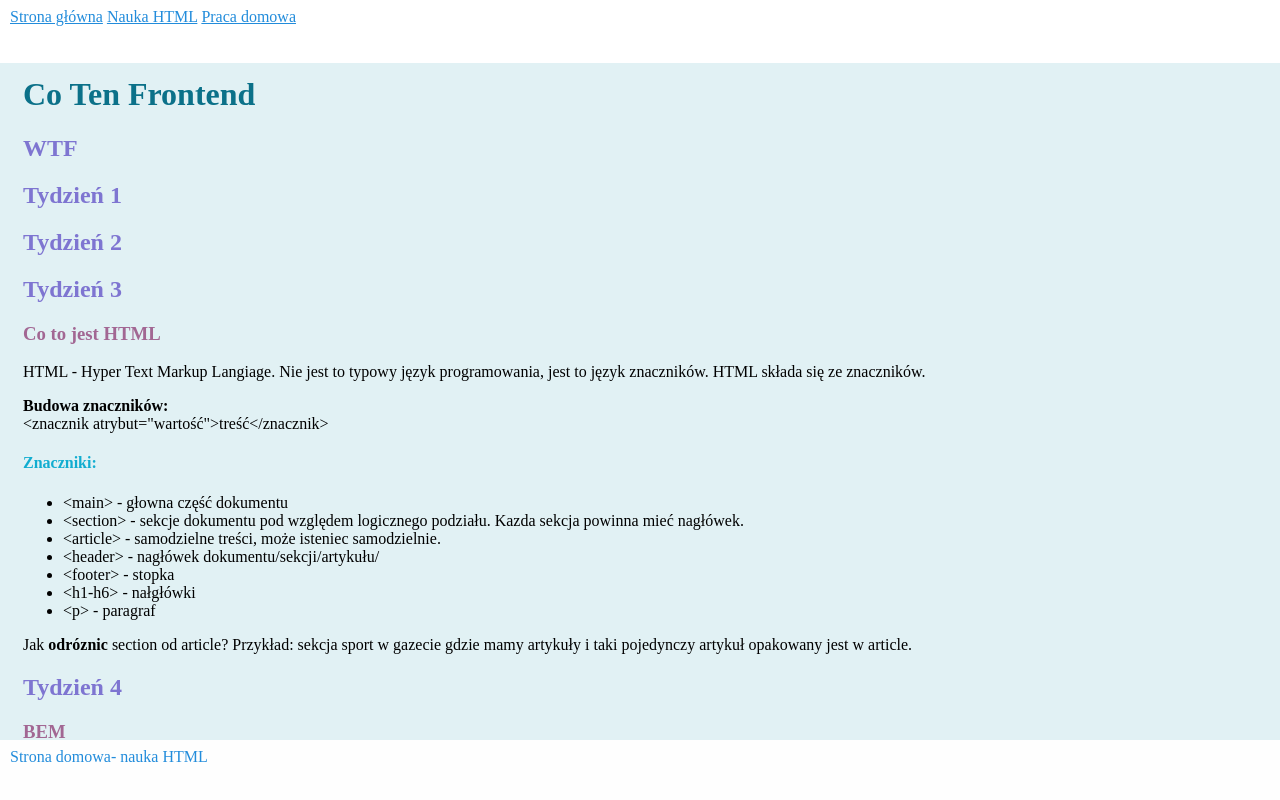
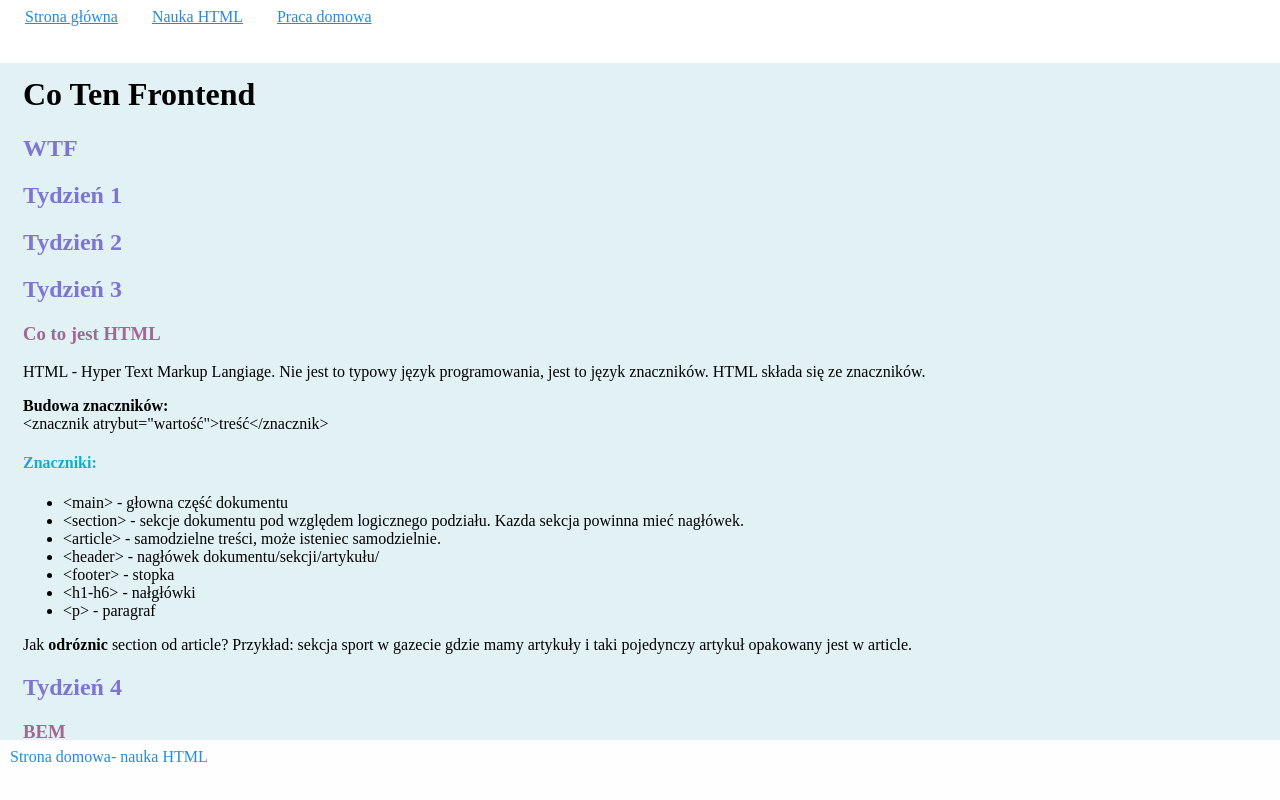
Before and after one commit to patrycjakurosz/homepage, a plain HTML site: page index.html in a window 1280 px wide. Shown: the top 800 px of the page. Drawn offline with Linux system fonts and the light colour scheme.

Commit message:
adding navigation on each subpage

```diff
--- a/index.html
+++ b/index.html
@@ -11,13 +11,14 @@
 <body>
     <header class="header">
         <nav class="menu">
-            <a class="menu-item" href="index.html">Strona główna</a>
-            <a class="menu-item" href="nauka-html.html">Nauka HTML</a>
-            <a class="menu-item" href="praca-domowa.html">Praca domowa</a>
+            <a class="menu__item menu__item--homepage" href="index.html">Strona główna</a>
+            <a class="menu__item" href="nauka-html.html">Nauka HTML</a>
+            <a class="menu__item" href="praca-domowa.html">Praca domowa</a>
         </nav>
     </header>
-    <main>
-        <h1 class = "main-header">Co Ten Frontend</h1>
+    <main class = "main">
+        <header class = "main__header">
+        <h1 class = "header-h1">Co Ten Frontend</h1>
         <h2 class = "header-h2 header-h2--js"></h2>
 
         <section class="container">
--- a/main.js
+++ b/main.js
@@ -1,3 +1,3 @@
-const heading = document.querySelector('.header-h2--js');
+const heading = document.querySelector(".header-h2--js");
 
-heading.innerHTML = 'WTF'
+heading.innerHTML = "WTF";
--- a/style.css
+++ b/style.css
@@ -1,28 +1,28 @@
 body {
-  background: #E1F1F4;
+  background: #e1f1f4;
   position: relative;
-
 }
-main {
+.main {
   max-width: 1000px;
   margin-top: 50px;
   margin-bottom: 50px;
   padding: 5px 5px 5px 15px;
 }
-.menu-item {
-    color: #228CDB;
+.menu__item {
+  color: #228cdb;
+  padding: 15px;
 }
-.main-header {
-    color: #0B7189;
+.head {
+  color: #0b7189;
 }
 .header-h2 {
-    color: #7E75D1;
+  color: #7e75d1;
 }
 .header-h3 {
-    color: #A26793;
+  color: #a26793;
 }
 .header-h4 {
-    color: #11ADD0;
+  color: #11add0;
 }
 .site-footer {
   position: fixed;
@@ -33,7 +33,7 @@ main {
   background: #fefefe;
   height: 50px;
   width: 100%;
-    color: #228CDB;
+  color: #228cdb;
   padding: 8px 2px 2px 10px;
 }
 .header {
@@ -45,5 +45,4 @@ main {
   z-index: 2020;
   background: white;
   padding: 8px 5px 5px 10px;
-
 }
```
Lines whose indentation alone changed are shown as unchanged.
